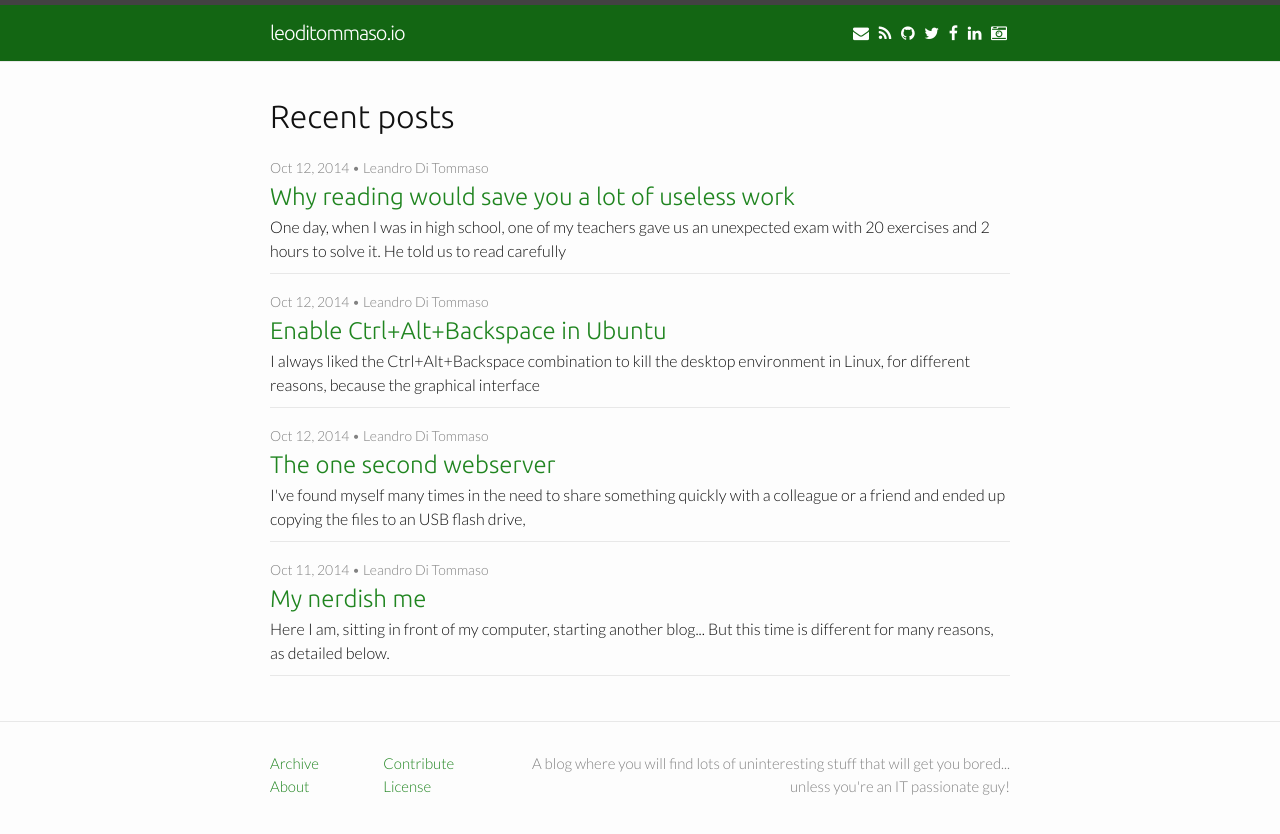
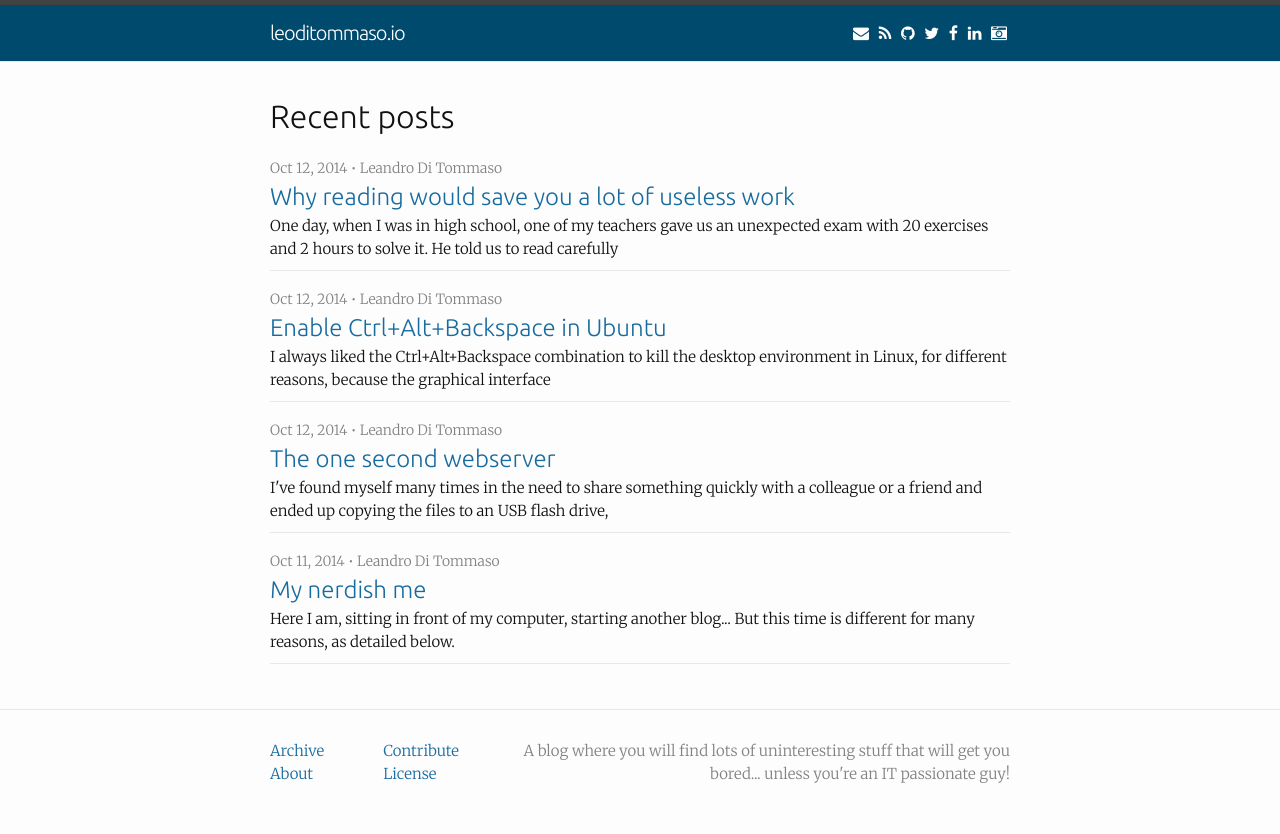
Before and after one commit to leoditommaso/leoditommaso.io, a Jekyll site: the page built from index.html, in a window 1280 px wide. Shown: the top 834 px of the page. Built offline with Jekyll 4.4.1, drawn with Linux system fonts in a browser that asks for light colours; the list of posts is cut into pages by our own code.

Commit message:
Changed font and colour.
* Typeface was changed from Lato to Merriweather.
* Site colour was changed from green to blue.

```diff
--- a/_sass/_layout.scss
+++ b/_sass/_layout.scss
@@ -263,7 +263,7 @@
 .post-title {
     font-size: 42px;
     letter-spacing: -1px;
-    line-height: 1;
+    line-height: 1.3;
 
     @include media-query($on-laptop) {
         font-size: 36px;
@@ -272,6 +272,7 @@
 
 .post-content {
     margin-bottom: $spacing-unit;
+    text-align: justify;
 
     h2 {
         font-size: 32px;
@@ -303,7 +304,7 @@
     margin-bottom: 10px;
     padding-bottom: 10px;
     border-bottom: 1px solid $grey-color-light;
-    font-size: 16px;
+    font-size: 15px;
     @include media-query($on-laptop) {
         font-size: 14px;
     }
--- a/assets/css/main.scss
+++ b/assets/css/main.scss
@@ -4,17 +4,10 @@
 @charset "utf-8";
 
 @import url(http://fonts.googleapis.com/css?family=Ubuntu:300,400&subset=latin,latin-ext);
-@import url(http://fonts.googleapis.com/css?family=Lato:300&subset=latin,latin-ext);
+@import url(http://fonts.googleapis.com/css?family=Merriweather:300,400&subset=latin,latin-ext);
 
 // Our variables
-$font-text: Lato;
-//$font-text: Merriweather; cb
-//$font-text: Antic Slab;
-//$font-text: Overlock; cb
-//$font-text: Junge;
-//$font-text: Karma;
-//$font-text: Halant; could be
-//$font-text: Laila;
+$font-text: Merriweather;
 $font-titles: Ubuntu;
 
 $base-font-family: Ubuntu;
@@ -26,13 +19,10 @@ $spacing-unit:     30px;
 
 $text-color:       #111;
 $background-color: #fdfdfd;
-$brand-color:      #208520;
-//$brand-color:      #2a7ae2;
-//$brand-color:      #936693;
+$brand-color:      #176b9f;
 
 $site-title-color: #ffffff;
-//$site-title-bg:    #136613;
-$site-title-bg:    #136613;
+$site-title-bg:    #004A6E;
 $grey-color:       #828282;
 $grey-color-light: lighten($grey-color, 40%);
 $grey-color-dark:  darken($grey-color, 25%);
@@ -55,7 +45,6 @@ $on-laptop:        800px;
 }
 
 
-
 // Import partials from `sass_dir` (defaults to `_sass`)
 @import
         "base",
```
